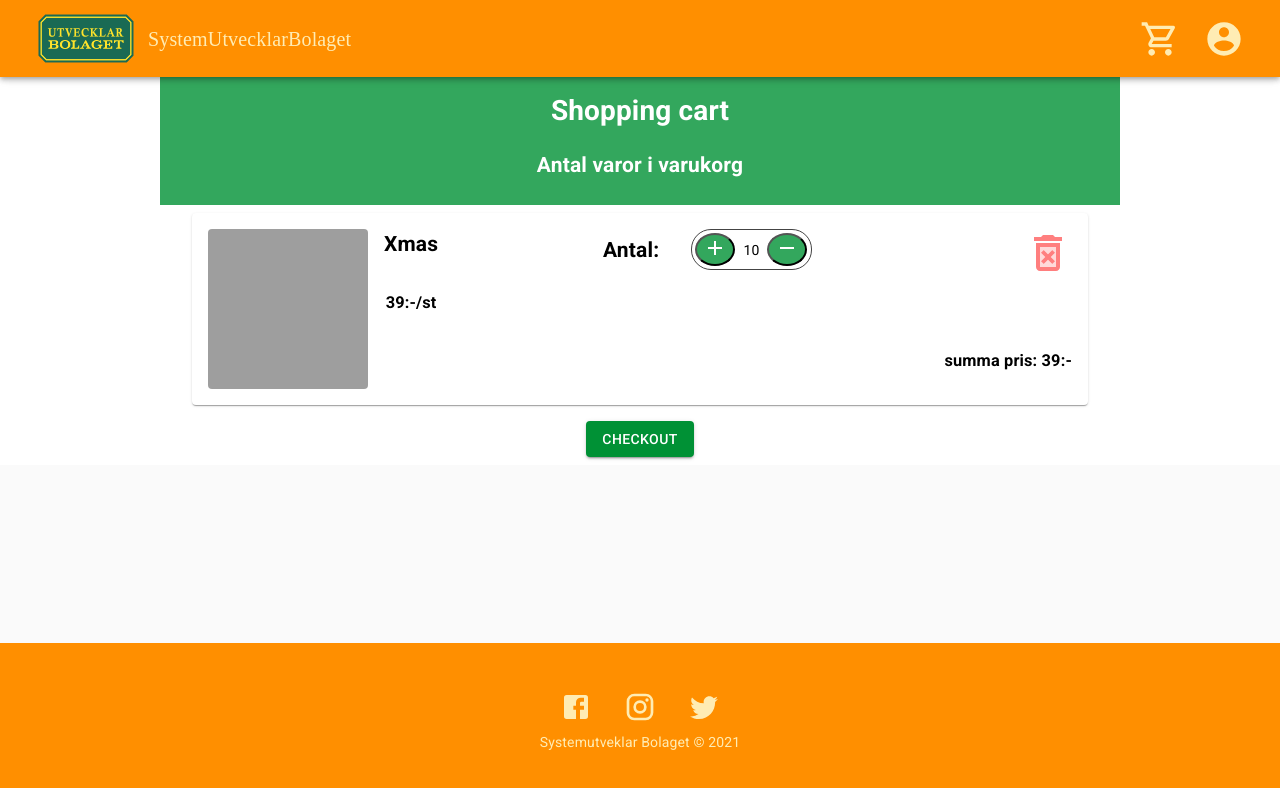
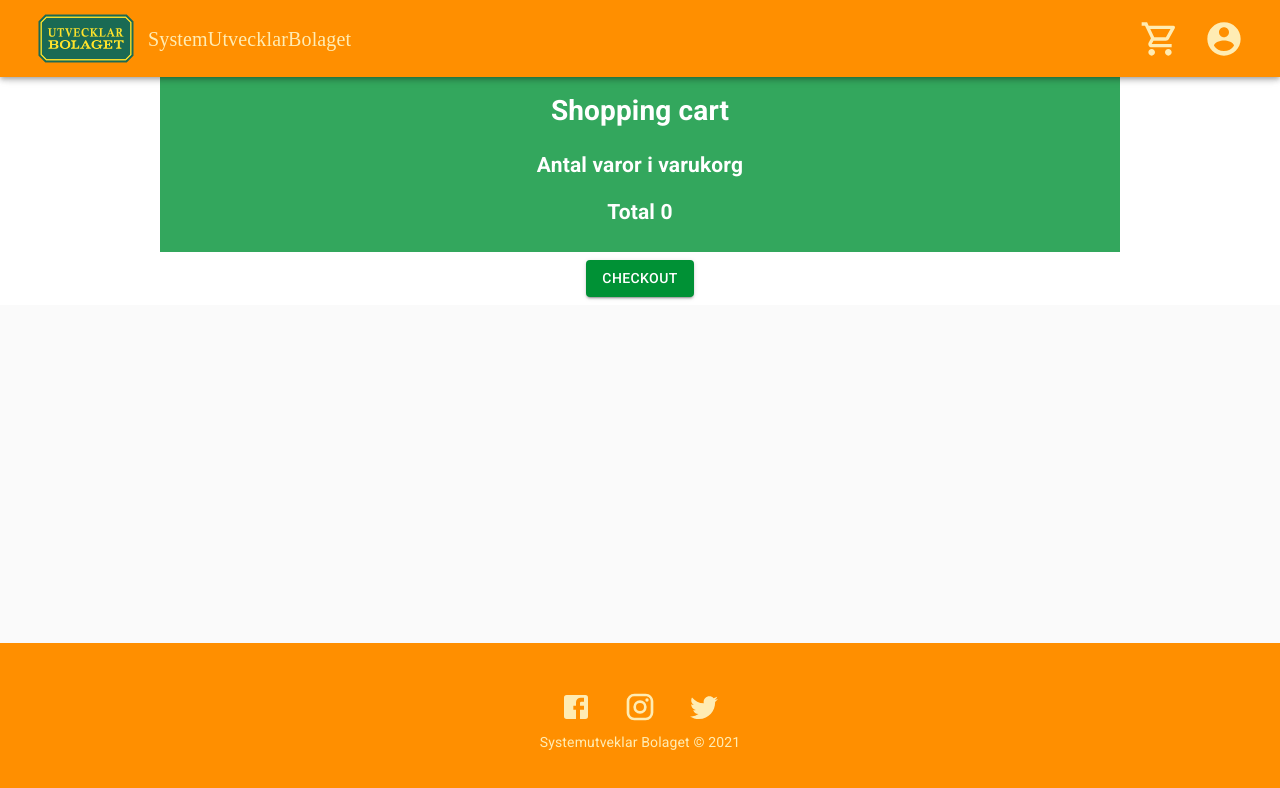
Before and after one commit to JonathanMarkert/systemutvecklarbolaget, a React (Create React App) app: page /cart in a window 1280 px wide. Shown: the top 788 px of the page. Built offline with nearby package versions, Linux system fonts and the light colour scheme; grey boxes are pictures that could not be loaded.

Commit message:
Updated Cartcontext to display in components
Co-authored-by: Jonathan Markert <JonathanMarkert@users.noreply.github.com>
Co-authored-by: DanielSundin <DanielSundin@users.noreply.github.com>

```diff
--- a/src/components/ProductCard.tsx
+++ b/src/components/ProductCard.tsx
@@ -1,4 +1,5 @@
 import {
+    Box,
     Button,
     Card,
     CardActions,
@@ -63,9 +64,9 @@ const ProductCard: React.FC<Props> = ({ product }) => {   //add clickable image
                     <Typography gutterBottom variant="h5" component="h2" align="center">
                         {product.name}
                     </Typography>
-                    <div>
+                    <Box>
                         {product.description}
-                    </div>
+                    </Box>
                 </CardContent>
                 <CardActions>
                    <Link className={classes.linkStyling} to={`/details/${product.id}`}>
--- a/src/components/SlipCard.tsx
+++ b/src/components/SlipCard.tsx
@@ -1,111 +1,128 @@
-import Avatar from '@material-ui/core/Avatar';
-import Card from '@material-ui/core/Card';
-import { makeStyles } from '@material-ui/core/styles';
-import DeleteForeverTwoToneIcon from '@material-ui/icons/DeleteForeverTwoTone';
-import AddIcon from '@material-ui/icons/Add';
-import RemoveIcon from '@material-ui/icons/Remove';
+import Avatar from "@material-ui/core/Avatar";
+import Card from "@material-ui/core/Card";
+import { makeStyles } from "@material-ui/core/styles";
+import DeleteForeverTwoToneIcon from "@material-ui/icons/DeleteForeverTwoTone";
+import AddIcon from "@material-ui/icons/Add";
+import RemoveIcon from "@material-ui/icons/Remove";
+import { Product } from "../Interfaces/IProduct";
+import { FC, useContext } from "react";
+import { CartContext } from "./context/CartContext";
+import { IconButton } from "@material-ui/core";
 
 const useStyles = makeStyles((theme) => ({
   cartSlipMedia: {
-    display: 'flex',
-    justifyContent: 'center',
-    width: '100%',
-    height: '100%',
-    marginBottom: '1rem',
-    padding: '1rem',
-    color: '#000',
+    display: "flex",
+    justifyContent: "center",
+    width: "100%",
+    height: "100%",
+    marginBottom: "1rem",
+    padding: "1rem",
+    color: "#000",
   },
   cartSlipContent: {
-    display: 'flex',
-    justifyContent: 'space-between',
-    alignItems: 'flex-start',
-    width: '100%',
-    paddingLeft: '1rem',
+    display: "flex",
+    justifyContent: "space-between",
+    alignItems: "flex-start",
+    width: "100%",
+    paddingLeft: "1rem",
   },
   thumbNail: {
     width: theme.spacing(20),
-    height: theme.spacing(20)
+    height: theme.spacing(20),
   },
   titleText: {
-    margin: '0 0 2rem 0',
+    margin: "0 0 2rem 0",
   },
   spaceBetween: {
-    height: '100%',
-    display: 'flex',
-    flexDirection: 'column',
-    justifyContent: 'space-between',
-    alignItems: 'flex-end',
+    height: "100%",
+    display: "flex",
+    flexDirection: "column",
+    justifyContent: "space-between",
+    alignItems: "flex-end",
   },
   row: {
-    display: 'flex',
-    alignItems: 'center',
+    display: "flex",
+    alignItems: "center",
   },
   amountText: {
-    margin: '0 2rem',
+    margin: "0 2rem",
   },
   amountButton: {
-    borderRadius: '50%',
-    color: '#fff',
+    borderRadius: "50%",
+    color: "#fff",
     backgroundColor: theme.palette.secondary.light,
     "&:hover": {
       backgroundColor: theme.palette.secondary.dark,
-    }
+    },
   },
   amountDiv: {
-    display: 'flex',
-    justifyContent: 'space-evenly',
-    alignItems: 'center',
-    borderRadius: '20px',
-    border: '1px solid #444444',
-    padding: '0.2rem',
+    display: "flex",
+    justifyContent: "space-evenly",
+    alignItems: "center",
+    borderRadius: "20px",
+    border: "1px solid #444444",
+    padding: "0.2rem",
   },
   amountPadding: {
-    padding: '0 0.5rem',
+    padding: "0 0.5rem",
   },
   deleteIcon: {
-    color: 'red',
-    opacity: '0.5',
-    fontSize: '3rem',
+    color: "red",
+    opacity: "0.5",
+    fontSize: "3rem",
     "&:hover": {
-      fontSize: '3.5rem',
-      color: 'red',
+      fontSize: "3.5rem",
+      color: "red",
       opacity: 1,
-    }
+    },
   },
 }));
 
-export default function SlipCard() {
+interface Props {
+  product: Product;
+}
+
+const SlipCard: FC<Props> = ({ product }) => {
   const classes = useStyles();
+  const {
+    handleRemoveFromCart,
+    decrementNumber,
+    incrementNumber,
+  } = useContext(CartContext);
   return (
     <Card className={classes.cartSlipMedia}>
       <Avatar
         variant="rounded"
-        src='https://images.ctfassets.net/ngqihdllh70f/3P0eSoXiTYlcZcGAHrtoZn/7f8214f4aaee2bbced7dcf72022a1457/xmas_override_keg.png'
-        alt=""
-        className={classes.thumbNail}>
-      </ Avatar>
+        src={product.url}
+        alt={product.name}
+        className={classes.thumbNail}
+      ></Avatar>
       <div className={classes.cartSlipContent}>
         <div>
-          <h2 className={classes.titleText}>Xmas</h2>
-          <h3>39:-/st</h3>
+          <h2 className={classes.titleText}>{product.name}</h2>
+          <h3>{product.price}:-/st</h3>
         </div>
         <div className={classes.row}>
-          <h2 className={classes.amountText}>Antal:</h2>
+          <h2 className={classes.amountText}>Antal: </h2>
           <div className={classes.amountDiv}>
             <button className={classes.amountButton}>
-              <AddIcon />
+              <AddIcon onClick={() => incrementNumber(product)} />
             </button>
-              <span className={classes.amountPadding}>10</span>
+            <span className={classes.amountPadding}>{product.amount}</span>
             <button className={classes.amountButton}>
-              <RemoveIcon />
+              <RemoveIcon onClick={() => decrementNumber(product)} />
             </button>
           </div>
         </div>
         <div className={classes.spaceBetween}>
-          <DeleteForeverTwoToneIcon className={classes.deleteIcon}/>
-          <h3>summa pris: 39:-</h3>
+          <IconButton onClick={() => handleRemoveFromCart(product)}>
+            <DeleteForeverTwoToneIcon className={classes.deleteIcon} />
+          </IconButton>
+          <h3>summa pris: {product.price * product.amount}</h3>
         </div>
       </div>
     </Card>
   );
-}
+};
+
+export default SlipCard;
--- a/src/components/common/Header.tsx
+++ b/src/components/common/Header.tsx
@@ -60,7 +60,7 @@ export default function MenuAppBar() {
       setAnimate(true);
       setTimeout(() => {
         setAnimate(false);
-      }, 1000);
+      }, 300);
     }
   }, [previousTotal, totalItems]);
 
--- a/src/components/context/CartContext.tsx
+++ b/src/components/context/CartContext.tsx
@@ -1,12 +1,13 @@
 import { FC, createContext, useState } from "react";
-import { Product } from '../../Interfaces/IProduct';
+import { Product } from "../../Interfaces/IProduct";
 
 interface ICartContext {
   cart: Product[];
   handleAddToCart: (beerProduct: Product) => void;
   handleRemoveFromCart: (beerProduct: Product) => void;
-  incrementNumber: (num: number) => void;
-  decrementNumber: (num: number) => void;
+  incrementNumber: (beerProduct: Product) => void;
+  decrementNumber: (beerProduct: Product) => void;
+  totalCartPrice: () => void;
 }
 
 const CartProvider: FC = (props) => {
@@ -15,7 +16,8 @@ const CartProvider: FC = (props) => {
   const handleAddToCart = (beerProduct: Product) => {
     setCart((previousState) => {
       const isProductInCart = previousState.find(
-                (item) => item.id === beerProduct.id);
+        (item) => item.id === beerProduct.id
+      );
 
       if (isProductInCart) {
         return previousState.map((item) =>
@@ -24,24 +26,53 @@ const CartProvider: FC = (props) => {
             : item
         );
       }
-                return [...previousState, {...beerProduct, amount: 1}]
+      return [...previousState, { ...beerProduct, amount: 1 }];
     });
   };
-            // alternativt i varukorgen foreacha arrayn och ha en ny property som plussar på beroende på hur många id av samma det är.
+
   const handleRemoveFromCart = (beerProduct: Product) => {
-            // remove from cart
-           const filteredState = cart.filter(item => item.id !== beerProduct.id);
+    const filteredState = cart.filter((item) => item.id !== beerProduct.id);
     setCart(filteredState);
+  };
+
+  const incrementNumber = (beerProduct: Product) => {
+    setCart((previousState) => {
+      const foundBeer = previousState.find(
+        (item) => item.id === beerProduct.id
+      );
+      if (foundBeer) {
+        return previousState.map((item) =>
+          item.id === beerProduct.id
+            ? { ...item, amount: item.amount + 1 }
+            : item
+        );
+      }
+      return [...previousState, { ...beerProduct }];
+    });
+  };
+
+  const decrementNumber = (beerProduct: Product) => {
+    setCart((previousState) => {
+      const foundBeer = previousState.find(
+        (item) => item.id === beerProduct.id
+      );
+      if (foundBeer) {
+        if(foundBeer.amount < 2) {handleRemoveFromCart(foundBeer)}
+        return previousState.map((item) =>
+          item.id === beerProduct.id
+            ? { ...item, amount: item.amount - 1 }
+            : item
+        );
+      }
+      return [...previousState, { ...beerProduct }];
+    });
 
   };
-        const incrementNumber = (num: number) => {
-            // alternativt flytta till cart component och ändra inparameter
-            // ta in en product[] och gå igenom.
-            // add number
-        };
-        const decrementNumber = (num: number) => {
-            // subtract number
-        };
+
+  const totalCartPrice = () => {
+    const sum = cart.reduce((sum,beer) => sum + beer.price*beer.amount,0);
+    return sum
+  }
 
   return (
     <CartContext.Provider
@@ -51,15 +82,14 @@ const CartProvider: FC = (props) => {
         handleRemoveFromCart,
         incrementNumber,
         decrementNumber,
+        totalCartPrice,
       }}
     >
       {props.children}
     </CartContext.Provider>
-
   );
 };
 export default CartProvider;
-
 
 export const CartContext = createContext<ICartContext>({
   cart: [],
@@ -67,15 +97,5 @@ export const CartContext = createContext<ICartContext>({
   handleRemoveFromCart: () => {},
   incrementNumber: () => {},
   decrementNumber: () => {},
+  totalCartPrice: () => {},
 });
-
-
-// consume:a en context i en component:
-//const {cart, handleAddToCart} = useContext(ProductContext);
-
-// sen använda i t.ex onclick på en button
-// onClick={() => handleAddToCart(product:Product)}
-
-  // till header använd sen funktionen i badge
-  // const getTotalItems = () =>
-  // cart.reduce((total: number, cart) => total + cart.amount, 0);
--- a/src/pages/Admin.tsx
+++ b/src/pages/Admin.tsx
@@ -1,4 +1,5 @@
 import { useContext } from "react";
+import { CartContext } from "../components/context/CartContext";
 import { ProductContext } from "../components/context/ProductContext";
 import { Product } from "../Interfaces/IProduct";
 
@@ -27,7 +28,8 @@ const alfons2: Product = {
 const Admin = () => {
   const { beerProductArray, addBeerProduct, editBeerProduct,deleteBeerProduct } = useContext(ProductContext);
    console.log(beerProductArray);
-  // console.log(alfons);
+   const {cart} = useContext(CartContext);
+    console.log(cart);
   return (
     <>
       <h1>ADMIN</h1>
@@ -41,6 +43,9 @@ const Admin = () => {
       <button onClick={() => deleteBeerProduct(alfons)}>
         Delete existing beer
       </button>
+      <h2>CHECK CART ITEMS</h2>
+      <p>{cart.map((item) => item.id)}</p>
+
     </>
   );
 };
--- a/src/pages/ShoppingCart.tsx
+++ b/src/pages/ShoppingCart.tsx
@@ -1,10 +1,12 @@
+import { Box } from '@material-ui/core';
 import Button from '@material-ui/core/Button';
 import Container from '@material-ui/core/Container';
 import CssBaseline from '@material-ui/core/CssBaseline';
 import { makeStyles } from '@material-ui/core/styles';
-import React, { useState } from 'react';
+import React, { useContext, useState } from 'react';
 import CheckoutForm from '../components/CheckoutForm';
-import SplipCard from "../components/SlipCard";
+import { CartContext } from '../components/context/CartContext';
+import SlipCard from "../components/SlipCard";
 
 const useStyles = makeStyles((theme) => ({
   icon: {
@@ -31,6 +33,7 @@ const useStyles = makeStyles((theme) => ({
 
 
 export default function ShoppingCart(){
+  const {cart,totalCartPrice} = useContext(CartContext)
   const classes = useStyles();
   const [showForm, setShowForm] = useState(false)
 
@@ -41,10 +44,13 @@ export default function ShoppingCart(){
         <Container className={classes.welcomeToShoppingCart} maxWidth="md">
           <h1>Shopping cart</h1>
           <h2>Antal varor i varukorg</h2>
+          <h2>Total {totalCartPrice()}</h2>
         </Container>
           <Container className={classes.wrapper} maxWidth="md">
               <Container maxWidth="md">
-                <SplipCard />
+                {cart.map((product) => (
+                <SlipCard key={product.id} product={product}/>
+                ))}
               </Container>
                 <Button variant="contained" color="secondary" onClick={() => setShowForm(true) }>CheckOut</Button>
             {showForm && <CheckoutForm />}
```
Also changed, not shown: src/components/context/ProductContext.tsx (+9 -8 lines). Lines whose indentation alone changed are shown as unchanged.
